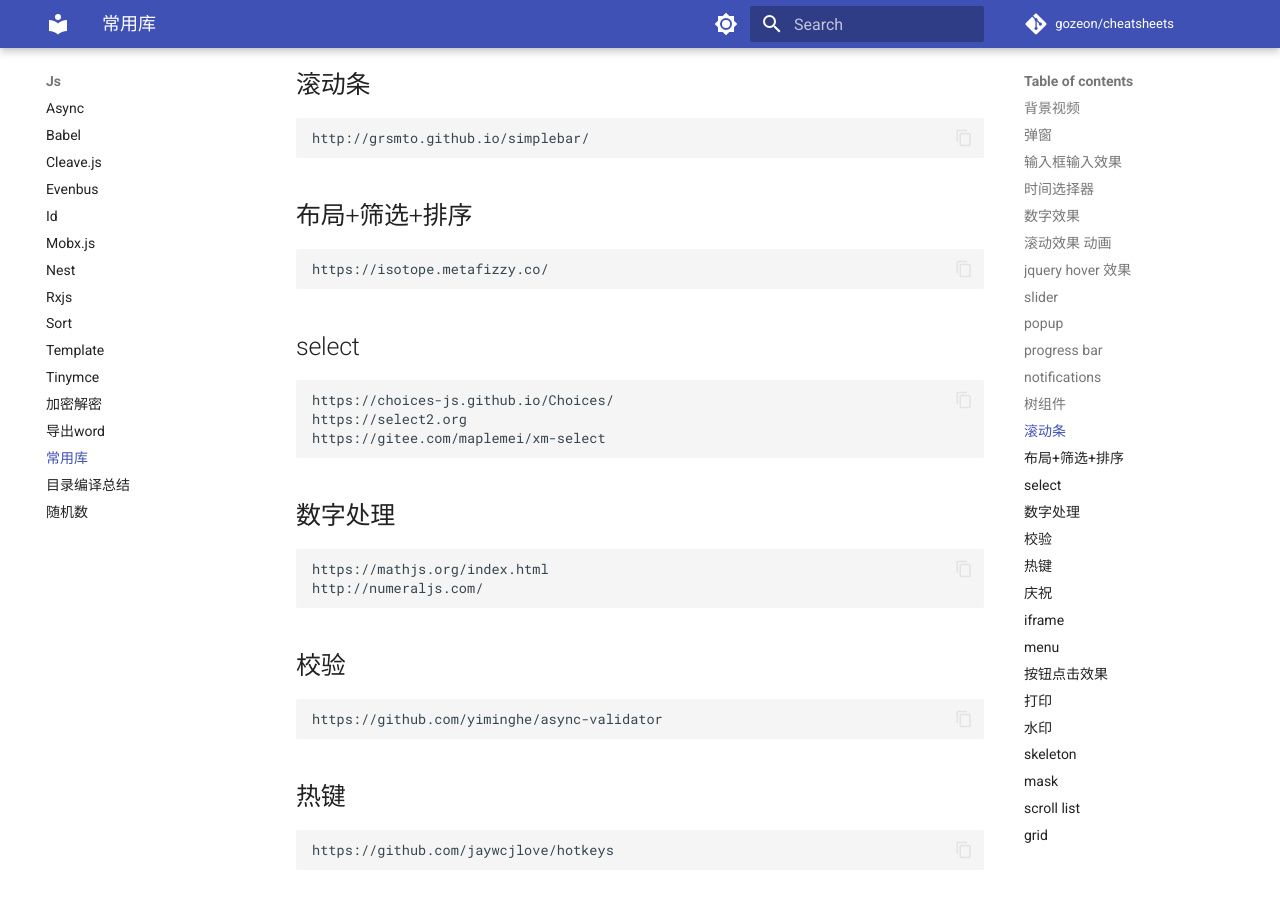
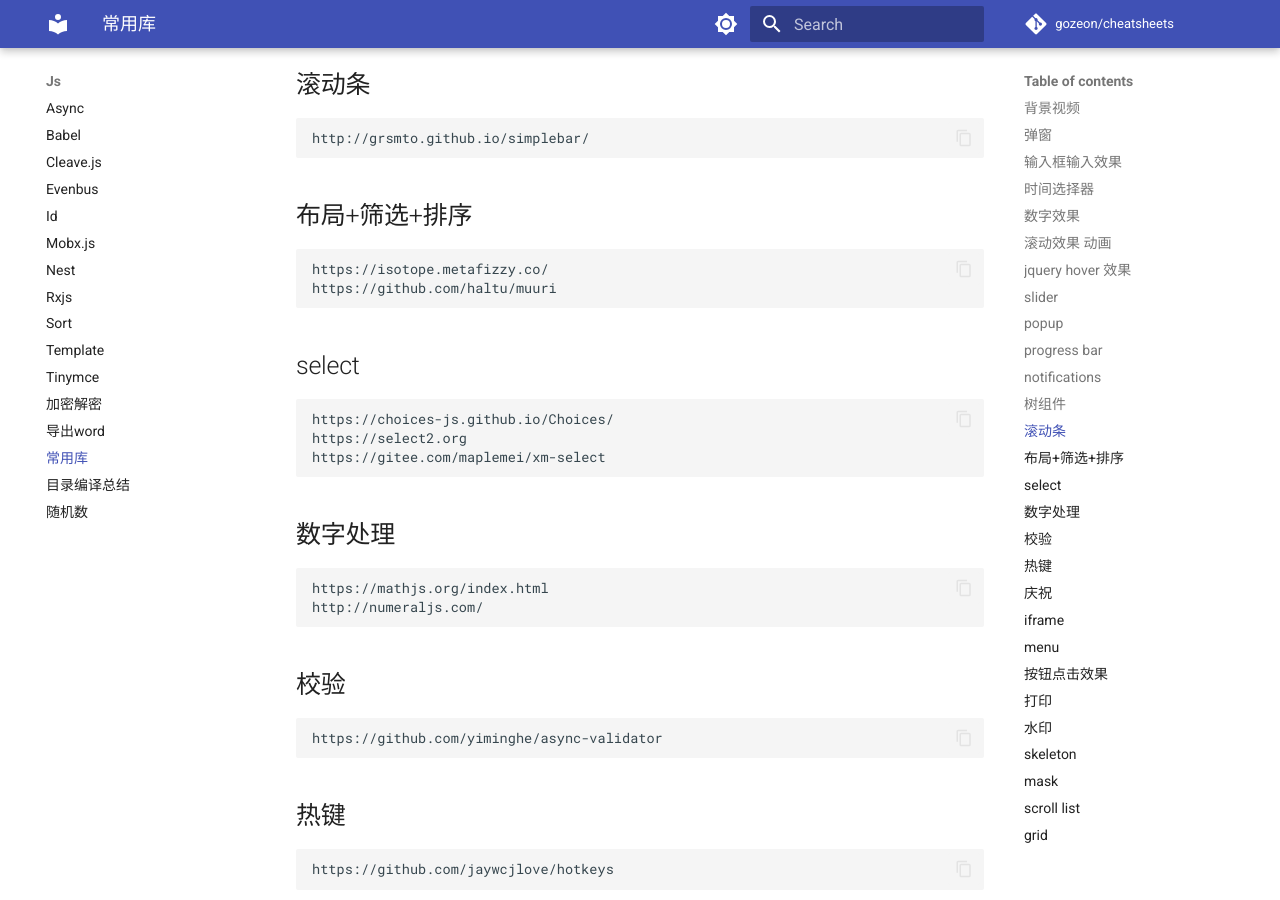
Before and after one commit to gozeon/cheatsheets, an MkDocs documentation site: the page built from docs/js/常用库.md, in a window 1280 px wide and 900 px high, scrolled down 1866 px. Built offline with MkDocs 1.6.1 and Material for MkDocs 9.7.7, drawn with Linux system fonts in a browser that asks for light colours; comment, search, counter and statistics services are not loaded; some of the changed lines change nothing that is shown.

Commit message:
Update 常用库.md

```diff
--- a/docs/js/常用库.md
+++ b/docs/js/常用库.md
@@ -61,6 +61,7 @@
 ## 布局+筛选+排序
 
     https://isotope.metafizzy.co/
+    https://github.com/haltu/muuri
 
 ## select
 
```
